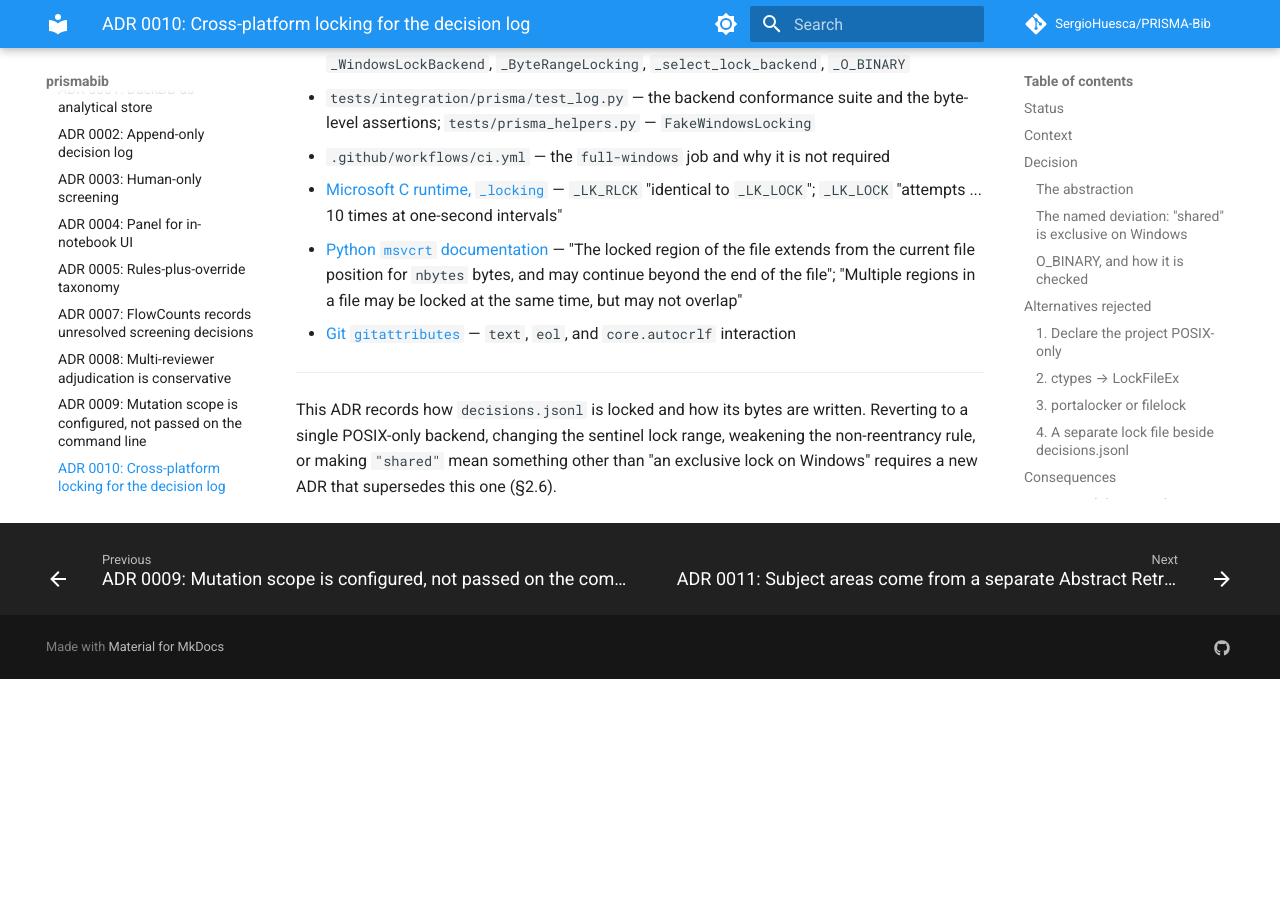
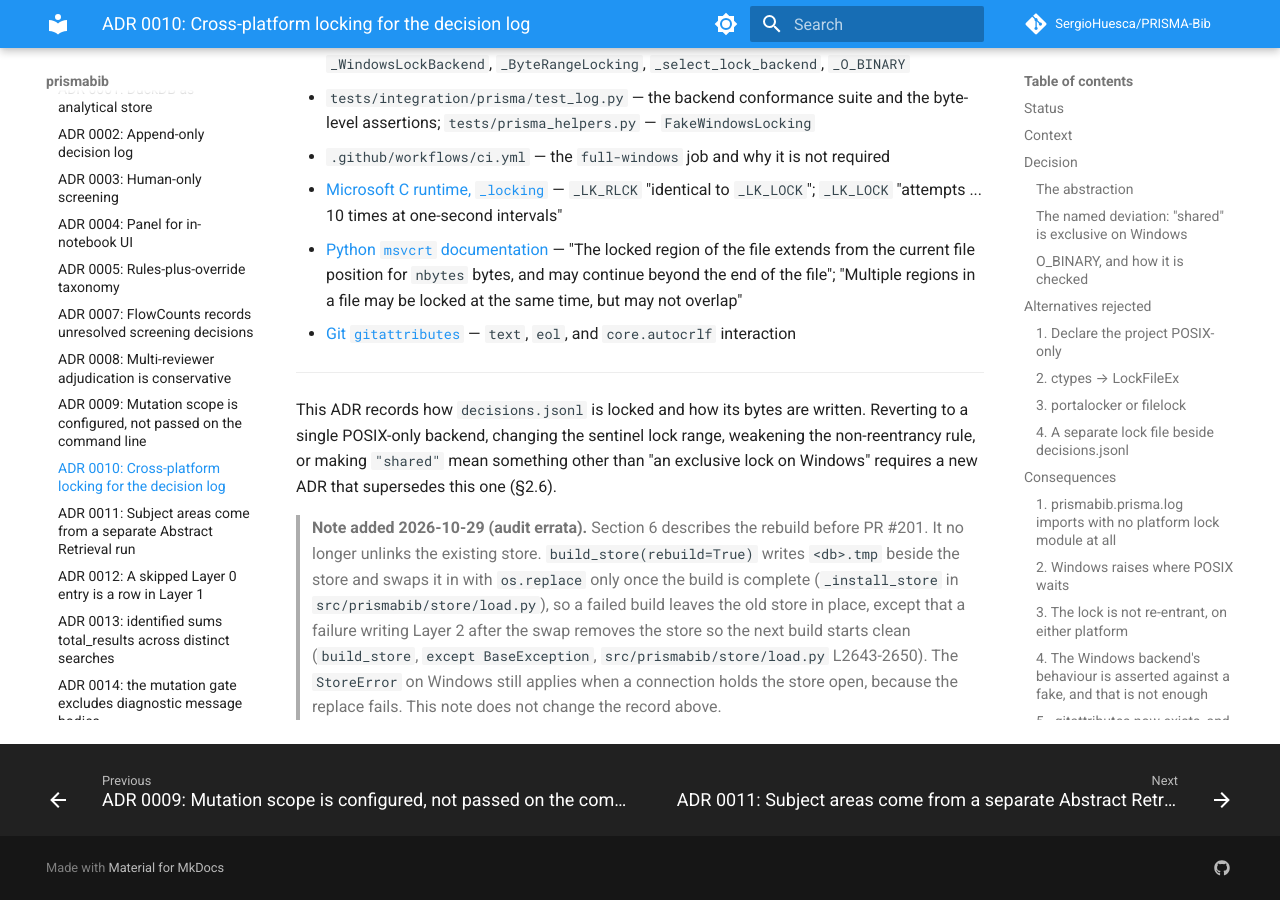
Before and after one commit to SergioHuesca/PRISMA-Bib, an MkDocs documentation site: the page built from docs/architecture/adr/0010-cross-platform-decision-log-locking.md, in a window 1280 px wide and 900 px high, scrolled down 7004 px. Built offline with MkDocs 1.6.1 and Material for MkDocs 9.7.7, drawn with Linux system fonts in a browser that asks for light colours; comment, search, counter and statistics services are not loaded; before the commit the page ends 7683 px from its top, so only the background shows below that.

Commit message:
docs(adr): dated errata notes for sentences the audit fixes made stale (#214)
* docs(adr): dated errata notes for sentences the audit fixes made stale

Co-Authored-By: Claude Sonnet 5.5 <noreply@anthropic.com>
Claude-Session: https://claude.ai/code/session_01QjNadz7h2UAZ2C2xhuaY8z

* docs(adr): note the Layer 2 failure exception to the atomic rebuild

Co-Authored-By: Claude Sonnet 5.5 <noreply@anthropic.com>
Claude-Session: https://claude.ai/code/session_01QjNadz7h2UAZ2C2xhuaY8z

---------

Co-authored-by: Claude Sonnet 5.5 <noreply@anthropic.com>
Co-authored-by: prisma-pr-updater[bot] <345645588+prisma-pr-updater[bot]@users.noreply.github.com>

```diff
--- a/docs/architecture/adr/0010-cross-platform-decision-log-locking.md
+++ b/docs/architecture/adr/0010-cross-platform-decision-log-locking.md
@@ -299,3 +299,5 @@ This ADR records how `decisions.jsonl` is locked and how its bytes are written.
 to a single POSIX-only backend, changing the sentinel lock range, weakening the
 non-reentrancy rule, or making `"shared"` mean something other than "an exclusive lock on
 Windows" requires a new ADR that supersedes this one (§2.6).
+
+> **Note added 2026-10-29 (audit errata).** Section 6 describes the rebuild before PR #201. It no longer unlinks the existing store. `build_store(rebuild=True)` writes `<db>.tmp` beside the store and swaps it in with `os.replace` only once the build is complete (`_install_store` in `src/prismabib/store/load.py`), so a failed build leaves the old store in place, except that a failure writing Layer 2 after the swap removes the store so the next build starts clean (`build_store`, `except BaseException`, `src/prismabib/store/load.py` L2643-2650). The `StoreError` on Windows still applies when a connection holds the store open, because the replace fails. This note does not change the record above.
```
Also changed, not shown: docs/architecture/adr/0011-abstract-retrieval-for-subject-areas.md (+2 -0 lines), docs/architecture/adr/0012-persisting-skipped-layer0-entries.md (+2 -0 lines), docs/architecture/adr/0031-openalex-responses-are-layer0-runs.md (+2 -0 lines).
